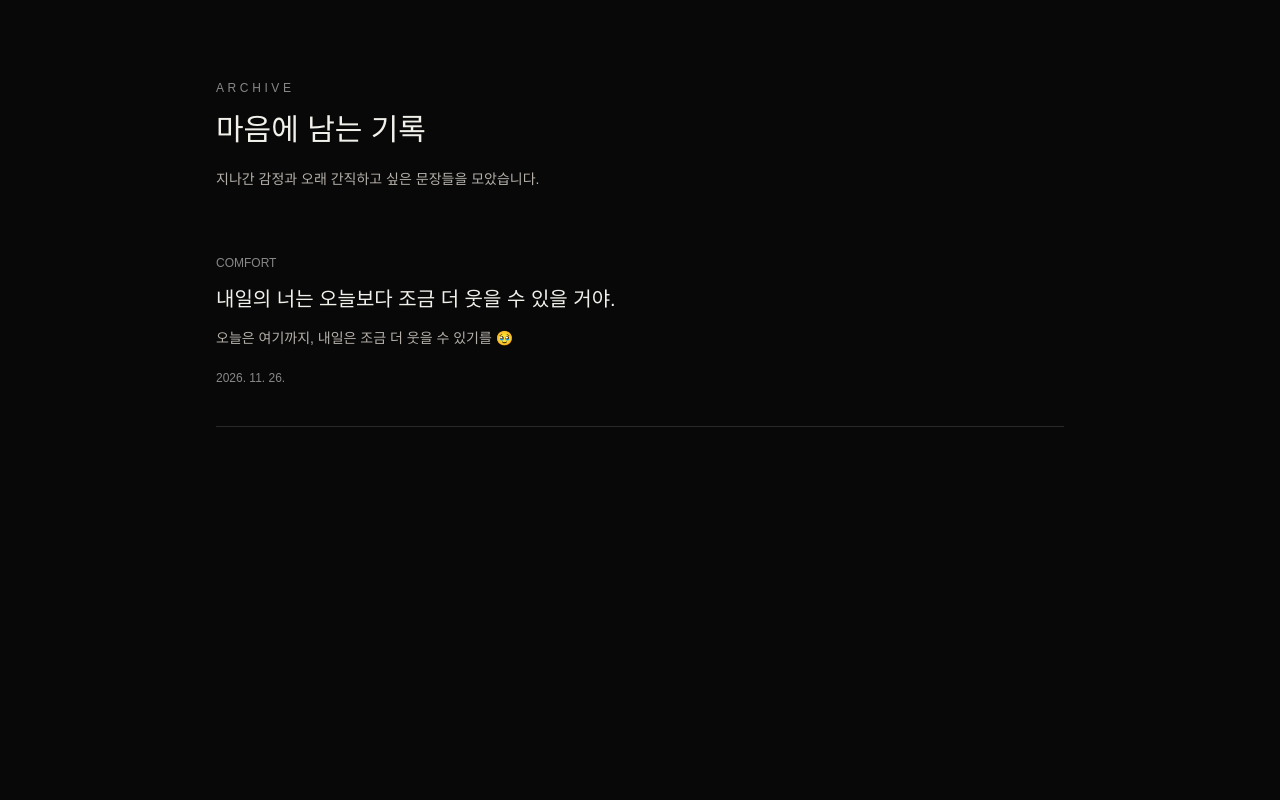
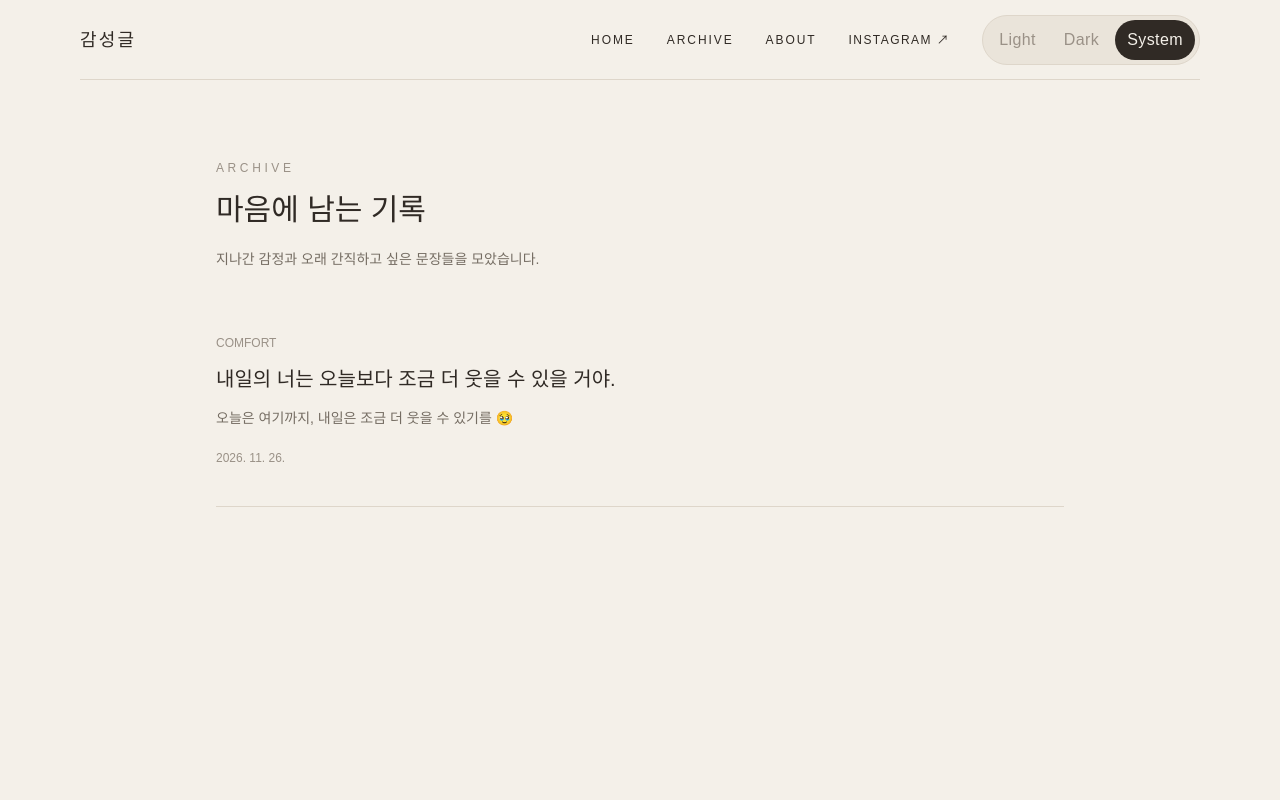
Before and after one commit to Lee-Dongwook/night.note__2, a Next.js app: page /archive in a window 1280 px wide. Shown: the top 800 px of the page. Built offline with nearby package versions, Linux system fonts and the light colour scheme; no server answers.

Commit message:
feat: add common structure

```diff
--- a/src/app/globals.css
+++ b/src/app/globals.css
@@ -1,24 +1,43 @@
 @import "tailwindcss";
 
 /* ========================================
-   Design Tokens
+  Design Tokens — Light
 ======================================== */
 
 :root {
-  --background: #080808;
-  --surface: #111111;
-  --surface-hover: #191919;
+  color-scheme: light;
 
-  --foreground: #f2f0eb;
-  --foreground-secondary: #b5b0aa;
-  --foreground-muted: #888888;
+  --background: #f4f0e9;
+  --surface: #eae4da;
+  --surface-hover: #e2dacf;
 
-  --border: #292929;
-  --accent: #d8d0c5;
+  --foreground: #302a25;
+  --foreground-secondary: #756d63;
+  --foreground-muted: #9a9187;
+
+  --border: #ded6ca;
+  --accent: #9b8064;
 
   --font-sans: Arial, "Apple SD Gothic Neo", "Malgun Gothic", sans-serif;
+}
 
+/* ========================================
+  Design Tokens — Dark
+======================================== */
+
+.dark {
   color-scheme: dark;
+
+  --background: #171717;
+  --surface: #22211f;
+  --surface-hover: #2c2a27;
+
+  --foreground: #f1ece5;
+  --foreground-secondary: #aaa29a;
+  --foreground-muted: #77716b;
+
+  --border: #383531;
+  --accent: #c5ad91;
 }
 
 /* ========================================
@@ -28,9 +47,12 @@
 @theme inline {
   --color-background: var(--background);
   --color-surface: var(--surface);
+  --color-surface-hover: var(--surface-hover);
+
   --color-foreground: var(--foreground);
   --color-secondary: var(--foreground-secondary);
   --color-muted: var(--foreground-muted);
+
   --color-border: var(--border);
   --color-accent: var(--accent);
 
@@ -57,6 +79,9 @@ body {
   font-family: var(--font-sans);
   -webkit-font-smoothing: antialiased;
   -moz-osx-font-smoothing: grayscale;
+  transition:
+    background-color 250ms ease,
+    color 250ms ease;
 }
 
 button,
@@ -109,6 +134,10 @@ a {
   }
 }
 
+/* ========================================
+  Accessibility
+======================================== */
+
 @media (prefers-reduced-motion: reduce) {
   *,
   *::before,
--- a/src/app/layout.tsx
+++ b/src/app/layout.tsx
@@ -1,7 +1,10 @@
 import type { Metadata } from "next";
+
+import { SiteLayout } from "@/components/layout";
+import { ThemeProvider } from "@/components/theme";
 import { SITE } from "@/lib/constants/site";
 import { createMetadata, createWebsiteStructuredData } from "@/lib/seo";
-import { ThemeProvider } from "@/components/theme";
+
 import "./globals.css";
 
 export const metadata: Metadata = {
@@ -25,7 +28,9 @@ export default function RootLayout({
           }}
         />
 
-        <ThemeProvider>{children}</ThemeProvider>
+        <ThemeProvider>
+          <SiteLayout>{children}</SiteLayout>
+        </ThemeProvider>
       </body>
     </html>
   );
--- a/src/app/page.tsx
+++ b/src/app/page.tsx
@@ -3,12 +3,6 @@ import Link from "next/link";
 import { postRepository } from "@/domains/post/repositories";
 import type { PostCategory } from "@/domains/post/types";
 import { SITE } from "@/lib/constants/site";
-
-const navigation = [
-  { label: "HOME", href: "/" },
-  { label: "ARCHIVE", href: "/archive" },
-  { label: "ABOUT", href: "/about" },
-];
 
 const categoryLabels: Record<PostCategory, string> = {
   comfort: "위로",
@@ -23,36 +17,6 @@ export default async function Home() {
 
   return (
     <main>
-      {/* Header */}
-      <header className="container">
-        <nav className="flex h-20 items-center justify-between border-b border-border">
-          <Link href="/" className="text-lg font-medium tracking-[0.12em]">
-            감성글
-          </Link>
-
-          <div className="hidden items-center gap-8 md:flex">
-            {navigation.map((item) => (
-              <Link
-                key={item.label}
-                href={item.href}
-                className="text-xs tracking-[0.16em] text-muted transition-colors hover:text-foreground"
-              >
-                {item.label}
-              </Link>
-            ))}
-
-            <a
-              href={SITE.instagram.url}
-              target="_blank"
-              rel="noopener noreferrer"
-              className="text-xs tracking-[0.12em] text-foreground-secondary transition-colors hover:text-foreground"
-            >
-              INSTAGRAM ↗
-            </a>
-          </div>
-        </nav>
-      </header>
-
       {/* Hero */}
       <section className="container flex min-h-[680px] flex-col items-center justify-center text-center">
         <p className="mb-10 text-[10px] tracking-[0.35em] text-muted">
@@ -178,21 +142,6 @@ export default async function Home() {
           </a>
         </div>
       </section>
-
-      {/* Footer */}
-      <footer className="border-t border-border">
-        <div className="container flex flex-col items-center justify-between gap-5 py-10 text-center md:flex-row">
-          <span className="text-sm tracking-[0.12em]">감성글</span>
-
-          <span className="text-[10px] tracking-wide text-muted">
-            당신의 오늘에 작은 위로가 되기를.
-          </span>
-
-          <span className="text-[10px] tracking-wider text-muted">
-            © {new Date().getFullYear()} 감성글
-          </span>
-        </div>
-      </footer>
     </main>
   );
 }
--- /dev/null
+++ b/src/components/layout/Footer.tsx
@@ -0,0 +1,17 @@
+export function Footer() {
+  return (
+    <footer className="border-t border-border">
+      <div className="container flex flex-col items-center justify-between gap-5 py-10 text-center md:flex-row">
+        <span className="text-sm tracking-[0.12em]">감성글</span>
+
+        <span className="text-[10px] tracking-wide text-muted">
+          당신의 오늘에 작은 위로가 되기를.
+        </span>
+
+        <span className="text-[10px] tracking-wider text-muted">
+          © {new Date().getFullYear()} 감성글
+        </span>
+      </div>
+    </footer>
+  );
+}
--- /dev/null
+++ b/src/components/layout/Header.tsx
@@ -0,0 +1,47 @@
+import Link from "next/link";
+
+import { SITE } from "@/lib/constants/site";
+import { ThemeToggle } from "@/components/theme";
+
+const navigation = [
+  { label: "HOME", href: "/" },
+  { label: "ARCHIVE", href: "/archive" },
+  { label: "ABOUT", href: "/about" },
+];
+
+export function Header() {
+  return (
+    <header className="container">
+      <nav className="flex h-20 items-center justify-between border-b border-border">
+        <Link href="/" className="text-lg font-medium tracking-[0.12em]">
+          감성글
+        </Link>
+
+        <div className="flex items-center gap-4 md:gap-8">
+          <div className="hidden items-center gap-8 md:flex">
+            {navigation.map((item) => (
+              <Link
+                key={item.label}
+                href={item.href}
+                className="text-xs tracking-[0.16em] text-muted transition-colors hover:text-foreground"
+              >
+                {item.label}
+              </Link>
+            ))}
+
+            <a
+              href={SITE.instagram.url}
+              target="_blank"
+              rel="noopener noreferrer"
+              className="text-xs tracking-[0.12em] text-foreground-secondary transition-colors hover:text-foreground"
+            >
+              INSTAGRAM ↗
+            </a>
+          </div>
+
+          <ThemeToggle />
+        </div>
+      </nav>
+    </header>
+  );
+}
--- /dev/null
+++ b/src/components/layout/SiteLayout.tsx
@@ -0,0 +1,18 @@
+import type { ReactNode } from "react";
+
+import { Footer } from "./Footer";
+import { Header } from "./Header";
+
+interface SiteLayoutProps {
+  children: ReactNode;
+}
+
+export function SiteLayout({ children }: SiteLayoutProps) {
+  return (
+    <>
+      <Header />
+      {children}
+      <Footer />
+    </>
+  );
+}
--- /dev/null
+++ b/src/components/layout/index.ts
@@ -0,0 +1,3 @@
+export { Header } from "./Header";
+export { Footer } from "./Footer";
+export { SiteLayout } from "./SiteLayout";
```
Lines whose indentation alone changed are shown as unchanged.
